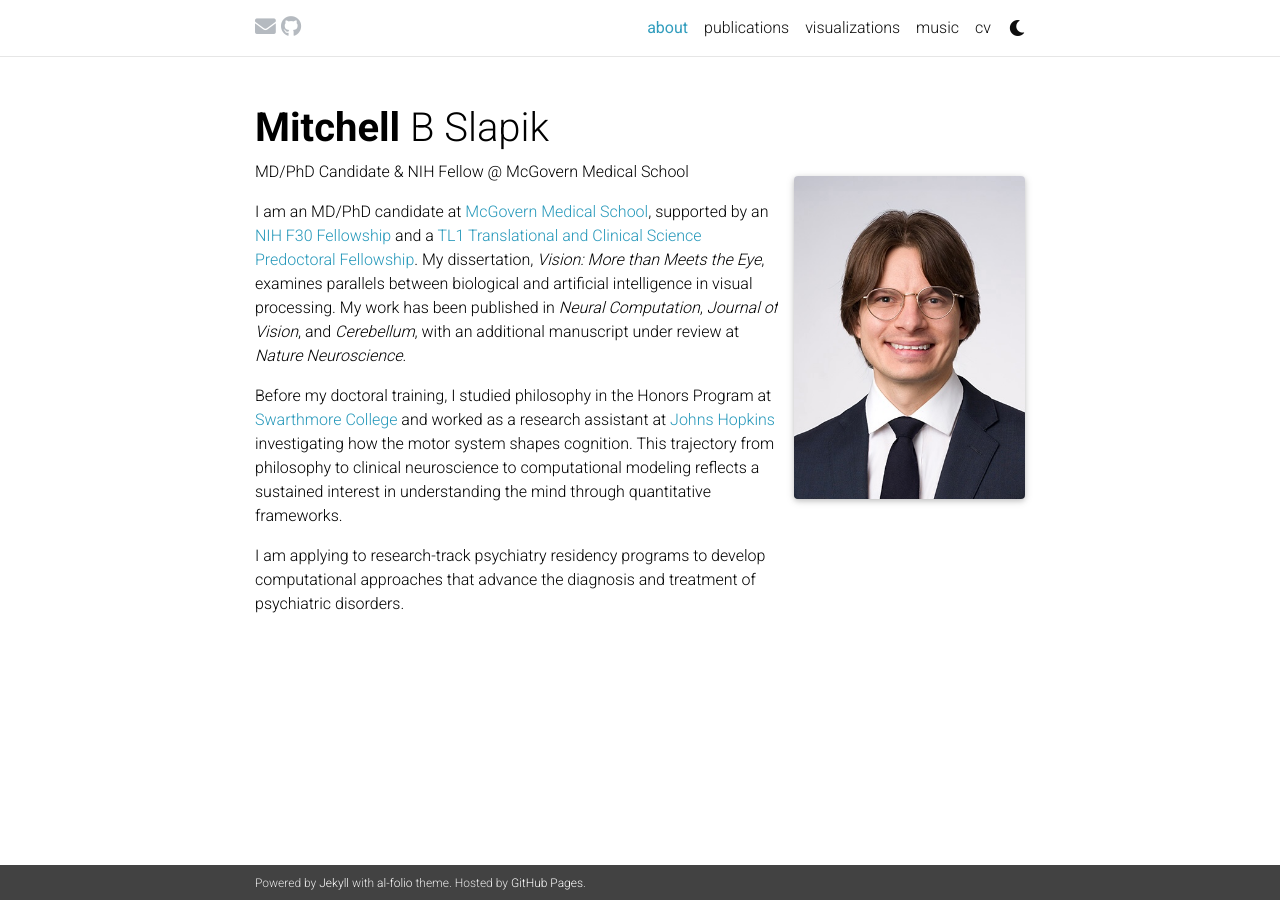
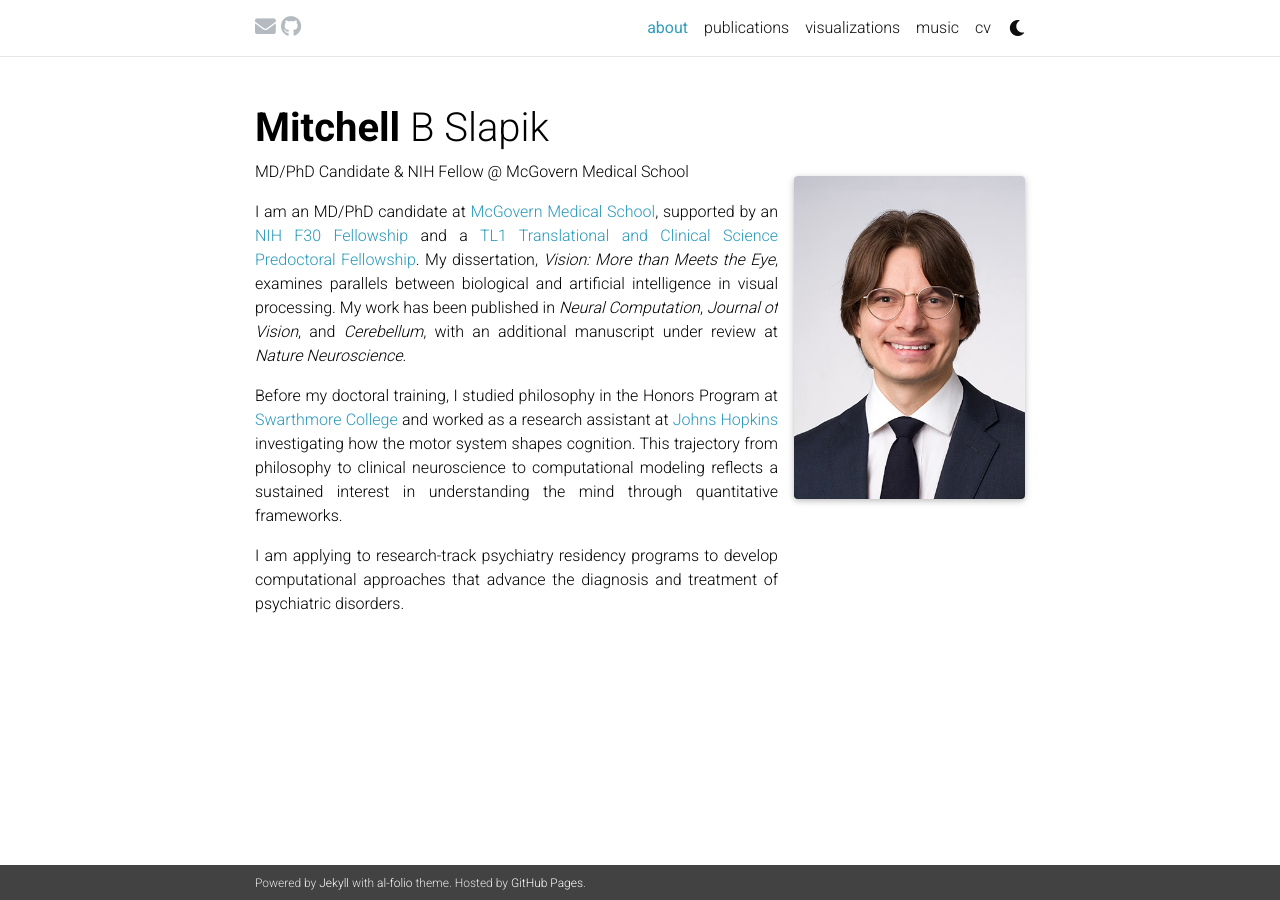
Before and after one commit to mitchellslapik/mitchellslapik.github.io, a Jekyll site: the page built from _pages/about.md, in a window 1280 px wide. Built offline with Jekyll 4.4.1, drawn with Linux system fonts in a browser that asks for light colours; full-size pictures stand in for the smaller copies a plugin makes; comment, search, counter and statistics services are not loaded; a style sheet for code colours, icons or effects is not loaded.

Commit message:
Update main.scss

```diff
--- a/assets/css/main.scss
+++ b/assets/css/main.scss
@@ -12,6 +12,6 @@ $max-content-width: {{ site.max_width }};
   "distill"
 ;
 
-.about .profile-user-description p {
+.clearfix p {
   text-align: justify;
 }
```
